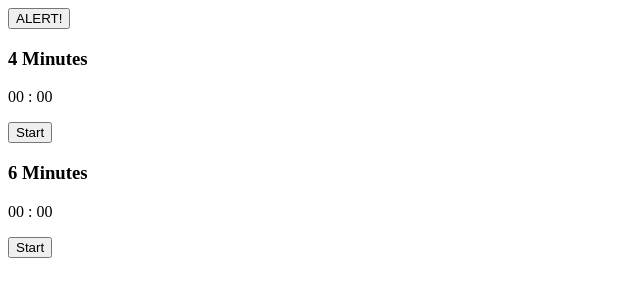
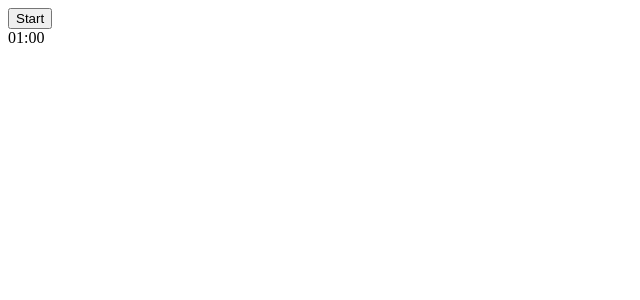
Before and after one commit to mkarkkainen/coffeetimer, a React (Create React App) app: page / in a window 1280 px wide. Shown: the top 300 px of the page, without its empty margins (0-640 px from the left). Built offline with nearby package versions, Linux system fonts and the light colour scheme.

Commit message:
refactoring timer

```diff
--- a/src/components/App.js
+++ b/src/components/App.js
@@ -1,21 +1,12 @@
 import React from "react";
 import Count from "./Count";
 import Alert from "./Alert";
+import Timer from "./Pomo";
 
 export default function App() {
   return (
     <div className="App">
-      <Alert />
-      <Count
-        title="4 Minutes"
-        time={4 * 60}
-        completionMessage="Scoop top layer of floating coffee"
-      />
-      <Count
-        title="6 Minutes"
-        time={6 * 60}
-        completionMessage="Coffee is done!"
-      />
+      <Timer />
     </div>
   );
 }
--- a/src/components/Count.js
+++ b/src/components/Count.js
@@ -1,10 +1,13 @@
 import React, { useEffect, useState } from "react";
+import alertSound from "./button-sound.mp3";
 
 const Count = (props) => {
   const [count, setCount] = useState(props.time);
   const [minute, setMinute] = useState(0);
   const [second, setSecond] = useState(0);
   const [start, setStart] = useState(false);
+
+  const sound = new Audio(alertSound);
 
   useEffect(() => {
     if (start && count >= 0) {
@@ -14,10 +17,14 @@ const Count = (props) => {
         setMinute(timeLeft.m);
         setSecond(timeLeft.s);
       }, 1000);
-      return () => clearInterval(secsLeft);
+      return () => {
+        clearInterval(secsLeft);
+      };
     } else {
       console.log(props.completionMessage);
     }
+
+    sound.play();
     // we keep track when to rerender the hook, aka when the start is changed to true
   }, [start, count]);
 
--- /dev/null
+++ b/src/components/Pomo.js
@@ -0,0 +1,58 @@
+import React, { useState, useEffect } from "react";
+import alertSound from "./button-sound.mp3";
+
+export default function Timer() {
+  const [minutes, setMinutes] = useState(1);
+  const [seconds, setSeconds] = useState(0);
+  const [displayMessage, setDisplayMessage] = useState(false);
+  const [start, setStart] = useState(false);
+
+  const sound = new Audio(alertSound);
+
+  const playSound = () => sound.play();
+
+  useEffect(() => {
+    if (start && seconds >= 0) {
+      let interval = setInterval(() => {
+        clearInterval(interval);
+
+        if (seconds === 0) {
+          if (minutes !== 0) {
+            setSeconds(59);
+            setMinutes(minutes - 1);
+          } else {
+            setSeconds(59);
+            setMinutes(5);
+            setDisplayMessage(!displayMessage);
+            setStart(!start);
+          }
+        } else {
+          setSeconds(seconds - 1);
+        }
+      }, 10);
+    }
+  }, [start, seconds]);
+
+  useEffect(() => {
+    if (displayMessage) {
+      playSound();
+    }
+  }, [displayMessage]);
+
+  const timerMinutes = minutes < 10 ? `0${minutes}` : minutes;
+  const timerSeconds = seconds < 10 ? `0${seconds}` : seconds;
+
+  return (
+    <div className="pomodoro">
+      <div className="message">
+        {displayMessage && <div>Scoop the top layer of coffee!</div>}
+      </div>
+      <button onClick={() => setStart(!start)}>
+        {start ? "Stop" : "Start"}
+      </button>
+      <div>
+        {timerMinutes}:{timerSeconds}
+      </div>
+    </div>
+  );
+}
```
